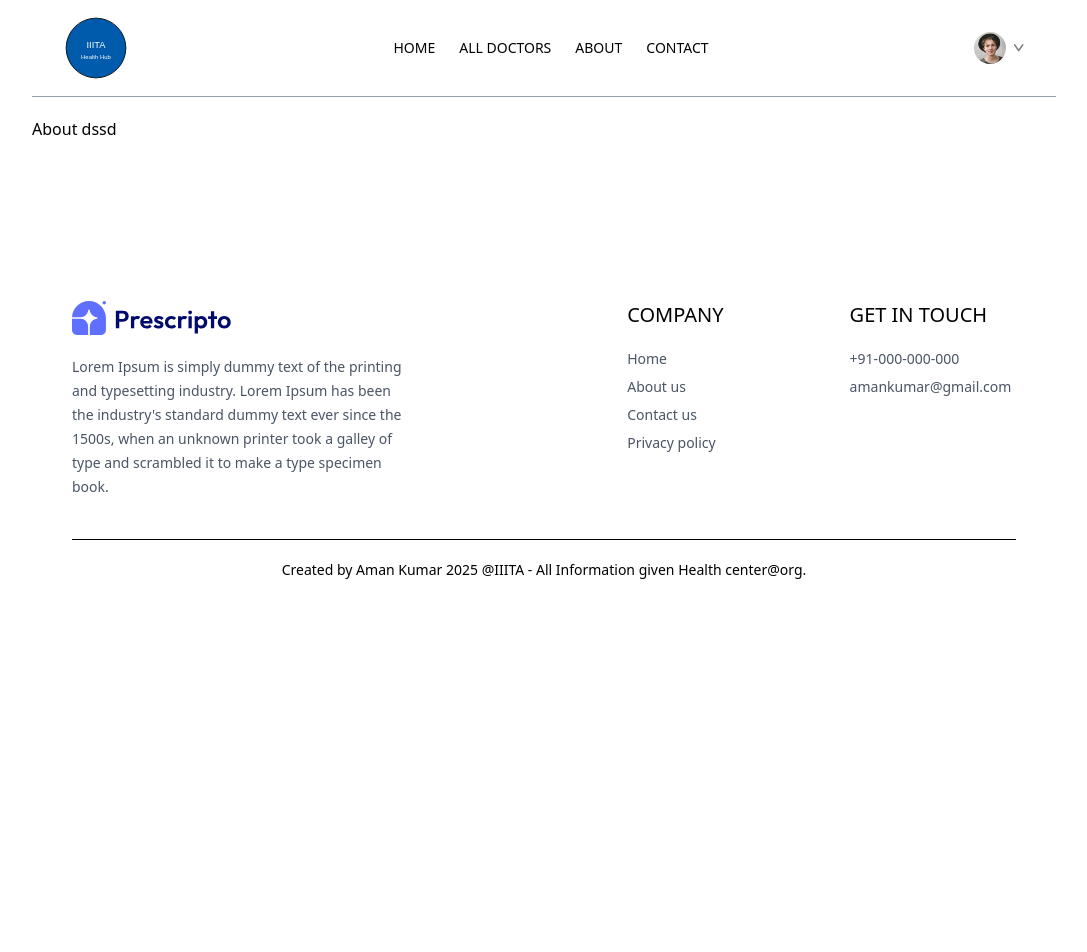
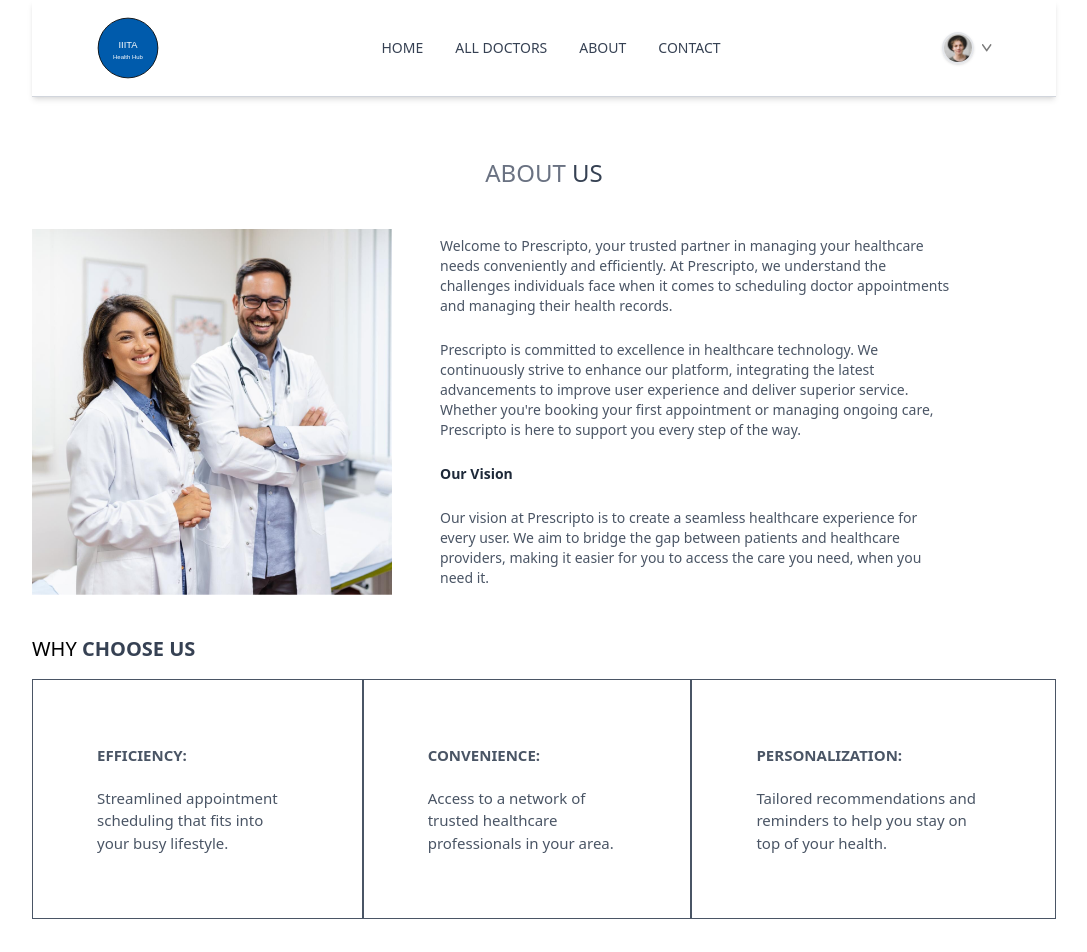
Before and after one commit to Amankumar8756/IIITA_Health_Hub, a React (Vite) app in the folder frontend2/: page /about in a window 1280 px wide. Shown: the top 952 px of the page, without its empty margins (96-1183 px from the left). Before the commit the page ends 800 px from the top, so only its background shows below. Built offline with nearby package versions, Linux system fonts and the light colour scheme.

Commit message:
aboutSection

```diff
--- a/frontend2/src/components/navbar.jsx
+++ b/frontend2/src/components/navbar.jsx
@@ -15,28 +15,33 @@ const Navbar = () => {
   ];
 
   return (
-    <div className="relative">
-      <div className="flex items-center justify-between text-sm py-4 mb-5 border-b border-b-gray-400 px-4 md:px-8">
+    <div className="relative w-full bg-white shadow-md">
+      {/* Navbar Container */}
+      <div className="flex items-center justify-between text-sm py-4 mb-5 border-b border-gray-300 px-4 md:px-12 lg:px-16">
+        {/* Logo */}
         <img
           onClick={() => navigate("/")}
-          className="w-16 cursor-pointer"
+          className="w-16 cursor-pointer transition-transform duration-200 hover:scale-105"
           src={assets.aman}
           alt="Logo"
         />
 
         {/* Hamburger Icon for small screens */}
         <div className="md:hidden">
-          <button onClick={() => setShowMenu(!showMenu)}>
-            <img className="w-6" src={assets.menu_icon} alt="menu icon" />
+          <button
+            className="focus:outline-none"
+            onClick={() => setShowMenu(!showMenu)}
+          >
+            <img className="w-7" src={assets.menu_icon} alt="menu icon" />
           </button>
         </div>
 
         {/* Desktop Menu */}
-        <ul className="hidden md:flex items-center gap-6 font-medium">
+        <ul className="hidden md:flex items-center gap-8 font-medium text-gray-700">
           {navItems.map((item, index) => (
             <li
               key={index}
-              className="cursor-pointer hover:text-blue-600 py-1"
+              className="cursor-pointer hover:text-blue-600 transition-colors duration-200"
               onClick={() => navigate(item.path)}
             >
               {item.name}
@@ -44,22 +49,48 @@ const Navbar = () => {
           ))}
         </ul>
 
-        {/* Profile / Auth Button - Desktop Only */}
+        {/* Profile / Auth Button - Desktop */}
         <div className="hidden md:flex items-center">
           {token ? (
-            <div className="flex items-center gap-2 cursor-pointer group relative">
-              <img className="w-8 rounded-full" src={assets.profile_pic} alt="Profile" />
-              <img className="w-2.5" src={assets.dropdown_icon} alt="Dropdown" />
-              <div className="absolute top-12 right-0 p-3 bg-white shadow-lg rounded-md text-sm font-medium text-gray-700 z-20 hidden group-hover:block">
-                <p onClick={() => navigate("/myprofile")} className="hover:text-black cursor-pointer mb-1">My Profile</p>
-                <p onClick={() => navigate("/my-appointments")} className="hover:text-black cursor-pointer mb-1">MyAppointments</p>
-                <p onClick={() => setToken(false)} className="hover:text-black cursor-pointer">Logout</p>
+            <div className="relative group cursor-pointer">
+              <div className="flex items-center gap-2">
+                <img
+                  className="w-8 h-8 rounded-full border-2 border-gray-200 shadow-sm"
+                  src={assets.profile_pic}
+                  alt="Profile"
+                />
+                <img
+                  className="w-2.5"
+                  src={assets.dropdown_icon}
+                  alt="Dropdown"
+                />
+              </div>
+              {/* Dropdown */}
+              <div className="absolute top-12 right-0 p-3 bg-white shadow-xl rounded-md text-sm font-medium text-gray-700 z-20 opacity-0 scale-95 transform transition-all duration-300 group-hover:opacity-100 group-hover:scale-100">
+                <p
+                  onClick={() => navigate("/myprofile")}
+                  className="hover:text-black cursor-pointer mb-1"
+                >
+                  My Profile
+                </p>
+                <p
+                  onClick={() => navigate("/my-appointments")}
+                  className="hover:text-black cursor-pointer mb-1"
+                >
+                  MyAppointments
+                </p>
+                <p
+                  onClick={() => setToken(false)}
+                  className="hover:text-black cursor-pointer"
+                >
+                  Logout
+                </p>
               </div>
             </div>
           ) : (
             <button
               onClick={() => navigate("/login")}
-              className="bg-blue-800 text-white px-6 py-2 rounded-full text-sm"
+              className="bg-blue-700 hover:bg-blue-800 text-white px-6 py-2 rounded-full text-sm font-semibold shadow-md transition-colors duration-200"
             >
               Create Account
             </button>
@@ -69,11 +100,11 @@ const Navbar = () => {
 
       {/* Mobile Dropdown Menu */}
       {showMenu && (
-        <div className="md:hidden px-4 pb-4 space-y-3 font-medium">
+        <div className="md:hidden px-4 pb-4 space-y-3 font-medium text-gray-700 bg-gray-50 shadow-inner rounded-b-lg animate-slideDown">
           {navItems.map((item, index) => (
             <div
               key={index}
-              className="cursor-pointer hover:text-blue-600"
+              className="cursor-pointer hover:text-blue-600 transition-colors duration-200"
               onClick={() => {
                 navigate(item.path);
                 setShowMenu(false);
@@ -85,14 +116,41 @@ const Navbar = () => {
 
           {token ? (
             <>
-              <div onClick={() => { navigate("/myprofile"); setShowMenu(false); }} className="hover:text-black cursor-pointer">My Profile</div>
-              <div onClick={() => { navigate("/my-appointments"); setShowMenu(false); }} className="hover:text-black cursor-pointer">MyAppointments</div>
-              <div onClick={() => { setToken(false); setShowMenu(false); }} className="hover:text-black cursor-pointer">Logout</div>
+              <div
+                onClick={() => {
+                  navigate("/myprofile");
+                  setShowMenu(false);
+                }}
+                className="hover:text-black cursor-pointer"
+              >
+                My Profile
+              </div>
+              <div
+                onClick={() => {
+                  navigate("/my-appointments");
+                  setShowMenu(false);
+                }}
+                className="hover:text-black cursor-pointer"
+              >
+                My Appointments
+              </div>
+              <div
+                onClick={() => {
+                  setToken(false);
+                  setShowMenu(false);
+                }}
+                className="hover:text-black cursor-pointer"
+              >
+                Logout
+              </div>
             </>
           ) : (
             <button
-              onClick={() => { navigate("/login"); setShowMenu(false); }}
-              className="bg-blue-800 text-white px-6 py-2 rounded-full"
+              onClick={() => {
+                navigate("/login");
+                setShowMenu(false);
+              }}
+              className="bg-blue-700 hover:bg-blue-800 text-white px-6 py-2 rounded-full shadow-md transition-colors duration-200"
             >
               Create Account
             </button>
--- a/frontend2/src/pages/About.jsx
+++ b/frontend2/src/pages/About.jsx
@@ -1,9 +1,77 @@
-import React from 'react'
+import React from "react";
+import { assets } from "../assets/assets";
 
 const About = () => {
   return (
-    <div>About dssd</div>
-  )
-}
+    <div>
+      <div className="text-center text-2xl pt-10 text-gray-500">
+        <p>
+          ABOUT <span className="text-gray-700 font-medium">US</span>
+        </p>
+      </div>
 
-export default About
+      <div className="my-10 flex flex-col md:flex-row gap-12">
+        <img
+          className="w-full md:max-w-[360px]"
+          src={assets.about_image}
+          alt=""
+        />
+        <div className="flex flex-col justify-center gap-6 md:w-2/4 text-sm text-gray-600">
+          <p>
+            Welcome to Prescripto, your trusted partner in managing your
+            healthcare needs conveniently and efficiently. At Prescripto, we
+            understand the challenges individuals face when it comes to
+            scheduling doctor appointments and managing their health records.
+          </p>
+          <p>
+            Prescripto is committed to excellence in healthcare technology. We
+            continuously strive to enhance our platform, integrating the latest
+            advancements to improve user experience and deliver superior
+            service. Whether you're booking your first appointment or managing
+            ongoing care, Prescripto is here to support you every step of the
+            way.
+          </p>
+          <b className="text-gray-800">Our Vision</b>
+          <p>
+            Our vision at Prescripto is to create a seamless healthcare
+            experience for every user. We aim to bridge the gap between patients
+            and healthcare providers, making it easier for you to access the
+            care you need, when you need it.
+          </p>
+        </div>
+      </div>
+
+      <div className="text-xl my-4">
+        <p>
+          WHY <span className="text-gray-700 font-semibold">CHOOSE US</span>
+        </p>
+      </div>
+
+      <div className="flex flex-col md:flex-row mb-20">
+        <div className="border px-10 md:px-16 py-8 sm:py-16 flex flex-col gap-5 text-[15px] hover:bg-primary hover:text-white transition-all duration-300 text-gray-600 cursor-pointer">
+          <b>EFFICIENCY:</b>
+          <p>
+            Streamlined appointment scheduling that fits into your busy
+            lifestyle.
+          </p>
+        </div>
+        <div className="border px-10 md:px-16 py-8 sm:py-16 flex flex-col gap-5 text-[15px] hover:bg-primary hover:text-white transition-all duration-300 text-gray-600 cursor-pointer">
+          <b>CONVENIENCE:</b>
+          <p>
+            Access to a network of trusted healthcare professionals in your
+            area.
+          </p>
+        </div>
+        <div className="border px-10 md:px-16 py-8 sm:py-16 flex flex-col gap-5 text-[15px] hover:bg-primary hover:text-white transition-all duration-300 text-gray-600 cursor-pointer">
+          <b>PERSONALIZATION:</b>
+          <p>
+            Tailored recommendations and reminders to help you stay on top of
+            your health.
+          </p>
+        </div>
+      </div>
+    </div>
+  );
+};
+
+export default About;
```
